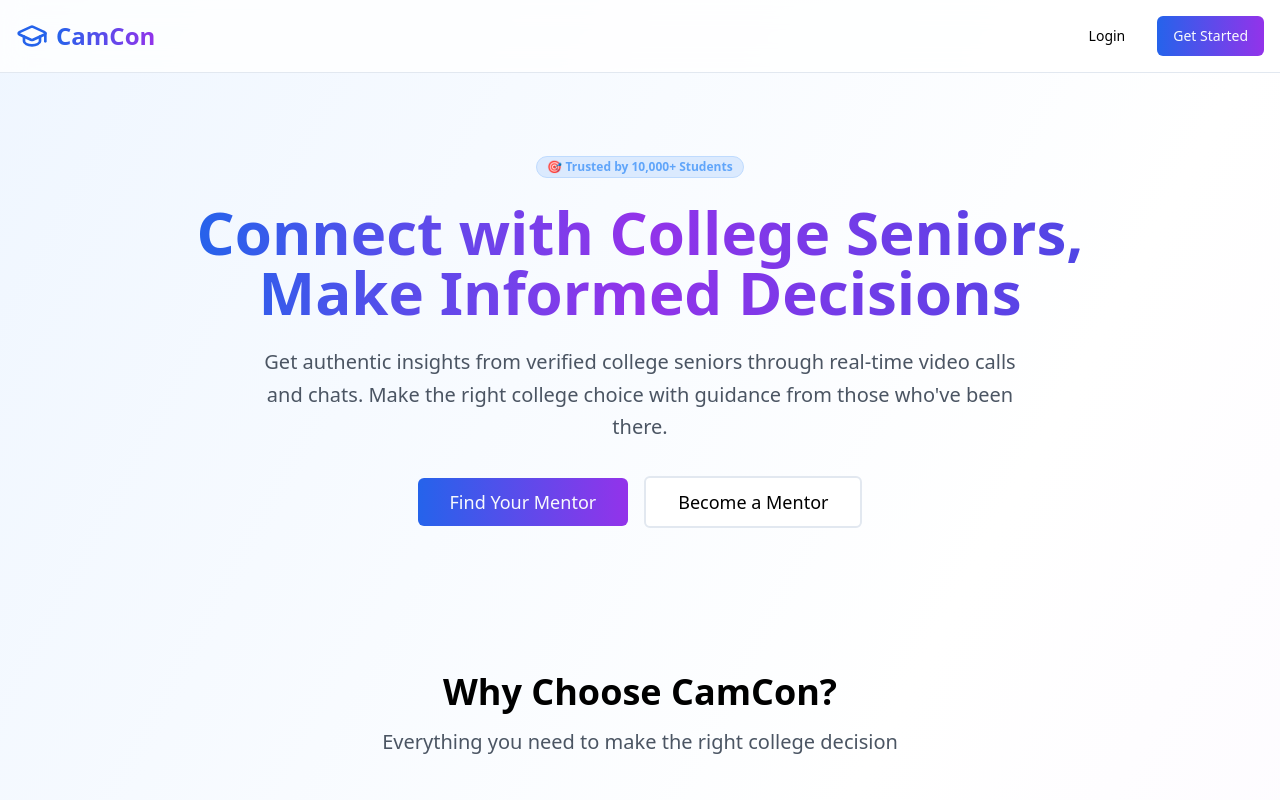
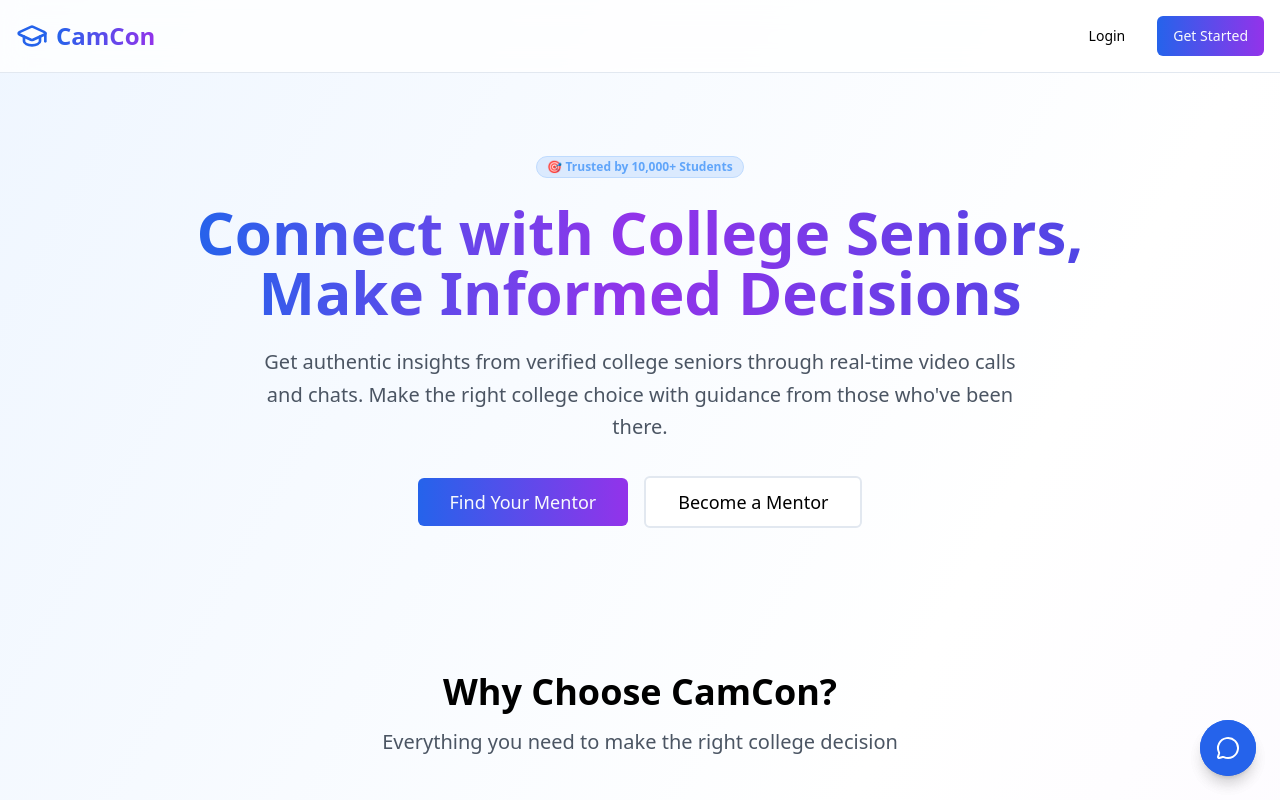
Before and after one commit to piyushsingh24/CamCon, a React (Vite) app in the folder frontend/: page / in a window 1280 px wide. Shown: the top 800 px of the page. Built offline with nearby package versions, Linux system fonts and the light colour scheme.

Commit message:
Added GoogleFormPopup globally to all pages

```diff
--- a/frontend/src/App.jsx
+++ b/frontend/src/App.jsx
@@ -1,8 +1,9 @@
 import { BrowserRouter as Router, Routes, Route, Navigate } from 'react-router-dom';
 import { Toaster } from "./components/ui/toaster.jsx";
 import { useAuth } from './contexts/AuthContext.jsx';
+
 import Index from './pages/Index';
-import Login from './pages/login.jsx'
+import Login from './pages/login.jsx';
 import Signup from './pages/signup.jsx';
 import StudentDashboard from './components/dashboard/StudentDashboard';
 import MentorDashboard from './components/dashboard/MentorDashboard';
@@ -11,7 +12,9 @@ import LearnMore from './pages/learnMore.jsx';
 import StudentProfile from './components/Profile/StudentProfile.jsx';
 import MentorChatPage from './pages/MentorChatSection.jsx';
 import MentorProfilePage from './components/Profile/MentorProfile.jsx';
+import GoogleFormPopup from './components/GoogleFormPopup.jsx'; // ✅ Popup component
 
+// ✅ ProtectedRoute component
 const ProtectedRoute = ({ children, allowedRole }) => {
   const { user, loading } = useAuth();
 
@@ -39,36 +42,23 @@ function App() {
           <Route path="/" element={<Index />} />
           <Route path="/login" element={<Login />} />
           <Route path="/signup" element={<Signup />} />
-          <Route path='/learnMore' element={<LearnMore/>} />
+          <Route path="/learnMore" element={<LearnMore />} />
 
-          <Route path='/student/dashboard' element={<StudentDashboard/>} />
-          <Route path='/mentor/dashboard' element={<MentorDashboard/>} />
+          {/* Optional: wrap these in <ProtectedRoute> if needed */}
+          <Route path="/student/dashboard" element={<StudentDashboard />} />
+          <Route path="/mentor/dashboard" element={<MentorDashboard />} />
           <Route path="/student/profile" element={<StudentProfile />} />
-          <Route path='/mentor/profile' element={<MentorProfilePage/>} />
+          <Route path="/mentor/profile" element={<MentorProfilePage />} />
           <Route path="/mentor/:id" element={<MentorChatPage />} />
-
-
-          {/* Protected Routes
-          <Route
-            path="/student/dashboard"
-            element={
-              <ProtectedRoute allowedRole="student">
-                <StudentDashboard />
-               </ProtectedRoute>
-            }
-          />
-          <Route
-            path="/mentor/dashboard"
-            element={
-              <ProtectedRoute allowedRole="mentor">
-                <MentorDashboard />
-              </ProtectedRoute>
-            }
-          /> */}
 
           {/* 404 Route */}
           <Route path="*" element={<NotFound />} />
         </Routes>
+
+        {/* ✅ This is outside <Routes> so it appears on every page */}
+        <GoogleFormPopup />
+
+        {/* Toaster notifications */}
         <Toaster />
       </div>
     </Router>
--- /dev/null
+++ b/frontend/src/components/GoogleFormPopup.jsx
@@ -0,0 +1,53 @@
+import { useEffect, useState } from 'react';
+import { Dialog, DialogTrigger, DialogContent } from '../components/ui/dialog';
+import { MessageCircle } from 'lucide-react';
+
+export default function GoogleFormPopup() {
+  const [open, setOpen] = useState(false);
+  const [showTooltip, setShowTooltip] = useState(false);
+
+  // Show tooltip on load + every 30s
+  useEffect(() => {
+    const showAndHideTooltip = () => {
+      setShowTooltip(true);
+      setTimeout(() => setShowTooltip(false), 3000); // Tooltip visible for 3s
+    };
+
+    // Initial display on load
+    showAndHideTooltip();
+
+    // Repeat every 30s
+    const interval = setInterval(() => {
+      showAndHideTooltip();
+    }, 30000);
+
+    return () => clearInterval(interval);
+  }, []);
+
+  return (
+    <Dialog open={open} onOpenChange={setOpen}>
+      <DialogTrigger asChild>
+        <button
+          onClick={() => setOpen(true)}
+          className="fixed bottom-6 right-6 z-50 bg-blue-600 hover:bg-blue-700 text-white w-14 h-14 rounded-full flex items-center justify-center shadow-lg transition-all duration-300"
+        >
+          <MessageCircle className="w-6 h-6" />
+          {showTooltip && (
+            <span className="absolute right-16 bg-white text-black px-3 py-1 rounded-md shadow-lg text-sm animate-bounce">
+              💡 Give your suggestion
+            </span>
+          )}
+        </button>
+      </DialogTrigger>
+
+      <DialogContent className="max-w-3xl h-[80vh] overflow-hidden p-0">
+        <iframe
+          src="https://docs.google.com/forms/d/e/1FAIpQLSf9zNlRwad0a--CdtwcczQUJ6IXJcS3-Mqxdd2DC5QXcefyCA/viewform?usp=dialog"
+          title="Google Form"
+          className="w-full h-full border-none rounded"
+          allowFullScreen
+        />
+      </DialogContent>
+    </Dialog>
+  );
+}
--- a/frontend/src/components/ui/dialog.jsx
+++ b/frontend/src/components/ui/dialog.jsx
@@ -1,36 +1,31 @@
-import * as React from "react"
-import * as DialogPrimitive from "@radix-ui/react-dialog"
-import { X } from "lucide-react"
+import React from "react";
+import * as DialogPrimitive from "@radix-ui/react-dialog";
+import { X } from "lucide-react";
+import { cn } from "../../lib/utils.js";
 
-import { cn } from "@/lib/utils"
+const Dialog = DialogPrimitive.Root;
+const DialogTrigger = DialogPrimitive.Trigger;
+const DialogPortal = DialogPrimitive.Portal;
+const DialogClose = DialogPrimitive.Close;
 
-const Dialog = DialogPrimitive.Root
-
-const DialogTrigger = DialogPrimitive.Trigger
-
-const DialogPortal = DialogPrimitive.Portal
-
-const DialogClose = DialogPrimitive.Close
-
-const DialogOverlay = React.forwardRef<
-  React.ElementRef<typeof DialogPrimitive.Overlay>,
-  React.ComponentPropsWithoutRef<typeof DialogPrimitive.Overlay>
->(({ className, ...props }, ref) => (
+const DialogOverlay = React.forwardRef((props, ref) => {
+  const { className, ...rest } = props;
+  return (
     <DialogPrimitive.Overlay
       ref={ref}
       className={cn(
-      "fixed inset-0 z-50 bg-black/80  data-[state=open]:animate-in data-[state=closed]:animate-out data-[state=closed]:fade-out-0 data-[state=open]:fade-in-0",
+        "fixed inset-0 z-50 bg-black/80 data-[state=open]:animate-in data-[state=closed]:animate-out data-[state=closed]:fade-out-0 data-[state=open]:fade-in-0",
         className
       )}
-    {...props}
+      {...rest}
     />
-))
-DialogOverlay.displayName = DialogPrimitive.Overlay.displayName
+  );
+});
+DialogOverlay.displayName = DialogPrimitive.Overlay.displayName;
 
-const DialogContent = React.forwardRef<
-  React.ElementRef<typeof DialogPrimitive.Content>,
-  React.ComponentPropsWithoutRef<typeof DialogPrimitive.Content>
->(({ className, children, ...props }, ref) => (
+const DialogContent = React.forwardRef((props, ref) => {
+  const { className, children, ...rest } = props;
+  return (
     <DialogPortal>
       <DialogOverlay />
       <DialogPrimitive.Content
@@ -39,7 +34,7 @@ const DialogContent = React.forwardRef<
           "fixed left-[50%] top-[50%] z-50 grid w-full max-w-lg translate-x-[-50%] translate-y-[-50%] gap-4 border bg-background p-6 shadow-lg duration-200 data-[state=open]:animate-in data-[state=closed]:animate-out data-[state=closed]:fade-out-0 data-[state=open]:fade-in-0 data-[state=closed]:zoom-out-95 data-[state=open]:zoom-in-95 data-[state=closed]:slide-out-to-left-1/2 data-[state=closed]:slide-out-to-top-[48%] data-[state=open]:slide-in-from-left-1/2 data-[state=open]:slide-in-from-top-[48%] sm:rounded-lg",
           className
         )}
-      {...props}
+        {...rest}
       >
         {children}
         <DialogPrimitive.Close className="absolute right-4 top-4 rounded-sm opacity-70 ring-offset-background transition-opacity hover:opacity-100 focus:outline-none focus:ring-2 focus:ring-ring focus:ring-offset-2 disabled:pointer-events-none data-[state=open]:bg-accent data-[state=open]:text-muted-foreground">
@@ -48,63 +43,49 @@ const DialogContent = React.forwardRef<
         </DialogPrimitive.Close>
       </DialogPrimitive.Content>
     </DialogPortal>
-))
-DialogContent.displayName = DialogPrimitive.Content.displayName
+  );
+});
+DialogContent.displayName = DialogPrimitive.Content.displayName;
 
-const DialogHeader = ({
-  className,
-  ...props
-}: React.HTMLAttributes<HTMLDivElement>) => (
+const DialogHeader = ({ className, ...props }) => (
   <div
-    className={cn(
-      "flex flex-col space-y-1.5 text-center sm:text-left",
-      className
-    )}
+    className={cn("flex flex-col space-y-1.5 text-center sm:text-left", className)}
     {...props}
   />
-)
-DialogHeader.displayName = "DialogHeader"
+);
+DialogHeader.displayName = "DialogHeader";
 
-const DialogFooter = ({
-  className,
-  ...props
-}: React.HTMLAttributes<HTMLDivElement>) => (
+const DialogFooter = ({ className, ...props }) => (
   <div
-    className={cn(
-      "flex flex-col-reverse sm:flex-row sm:justify-end sm:space-x-2",
-      className
-    )}
+    className={cn("flex flex-col-reverse sm:flex-row sm:justify-end sm:space-x-2", className)}
     {...props}
   />
-)
-DialogFooter.displayName = "DialogFooter"
+);
+DialogFooter.displayName = "DialogFooter";
 
-const DialogTitle = React.forwardRef<
-  React.ElementRef<typeof DialogPrimitive.Title>,
-  React.ComponentPropsWithoutRef<typeof DialogPrimitive.Title>
->(({ className, ...props }, ref) => (
+const DialogTitle = React.forwardRef((props, ref) => {
+  const { className, ...rest } = props;
+  return (
     <DialogPrimitive.Title
       ref={ref}
-    className={cn(
-      "text-lg font-semibold leading-none tracking-tight",
-      className
-    )}
-    {...props}
+      className={cn("text-lg font-semibold leading-none tracking-tight", className)}
+      {...rest}
     />
-))
-DialogTitle.displayName = DialogPrimitive.Title.displayName
+  );
+});
+DialogTitle.displayName = DialogPrimitive.Title.displayName;
 
-const DialogDescription = React.forwardRef<
-  React.ElementRef<typeof DialogPrimitive.Description>,
-  React.ComponentPropsWithoutRef<typeof DialogPrimitive.Description>
->(({ className, ...props }, ref) => (
+const DialogDescription = React.forwardRef((props, ref) => {
+  const { className, ...rest } = props;
+  return (
     <DialogPrimitive.Description
       ref={ref}
       className={cn("text-sm text-muted-foreground", className)}
-    {...props}
+      {...rest}
     />
-))
-DialogDescription.displayName = DialogPrimitive.Description.displayName
+  );
+});
+DialogDescription.displayName = DialogPrimitive.Description.displayName;
 
 export {
   Dialog,
@@ -117,4 +98,4 @@ export {
   DialogFooter,
   DialogTitle,
   DialogDescription,
-}
+};
--- a/frontend/src/pages/Index.jsx
+++ b/frontend/src/pages/Index.jsx
@@ -8,6 +8,7 @@ import StudentDashboard from "../components/dashboard/StudentDashboard.jsx";
 import MentorDashboard from "../components/dashboard/MentorDashboard.jsx";
 import { authAPI } from "../components/auth/authModel.jsx";
 import { motion } from "framer-motion";
+import GoogleFormPopup from "../components/GoogleFormPopup.jsx"
 
 const Index = () => {
   const [showAuthModal, setShowAuthModal] = useState(false);
@@ -61,6 +62,8 @@ const Index = () => {
           </div>
         </div>
       </header>
+
+     <GoogleFormPopup triggerText="Apply Now" />
 
       <section className="container mx-auto px-4 py-20 text-center">
         <motion.div
```
Lines whose indentation alone changed are shown as unchanged.
